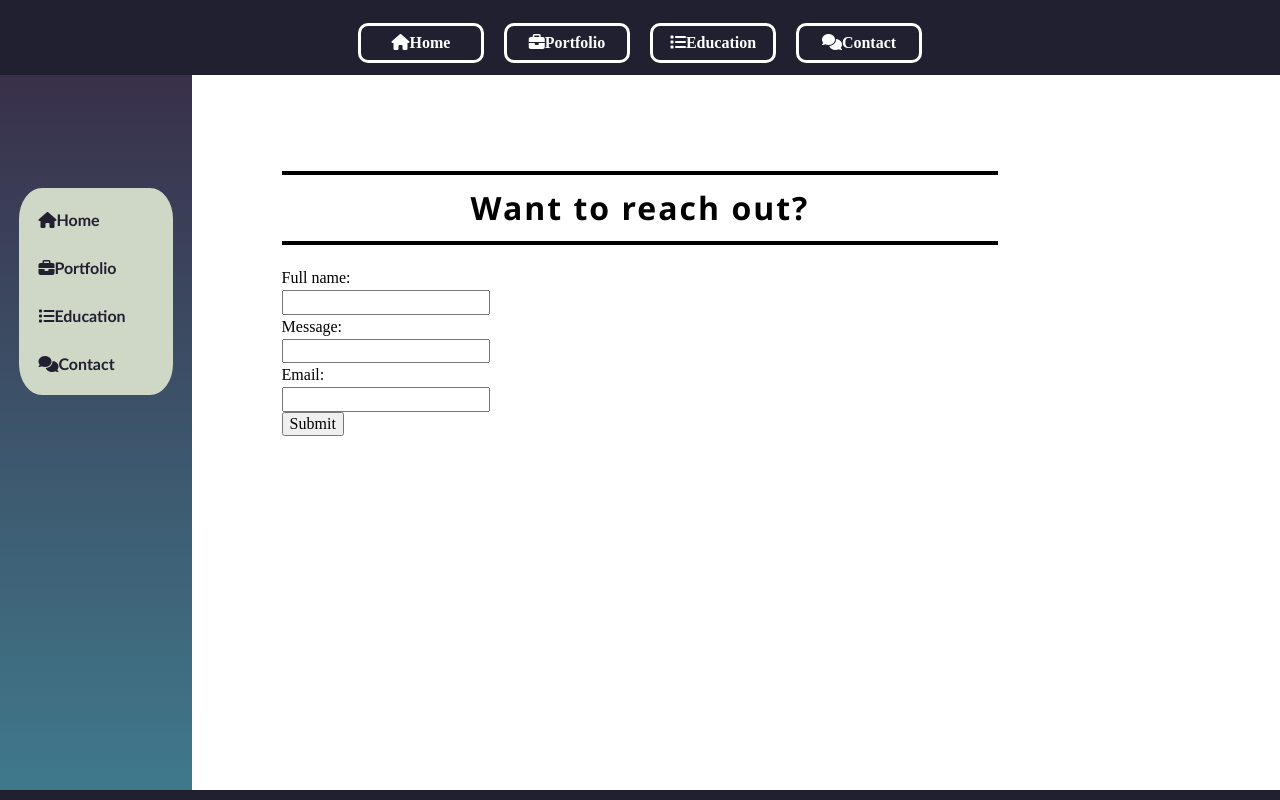
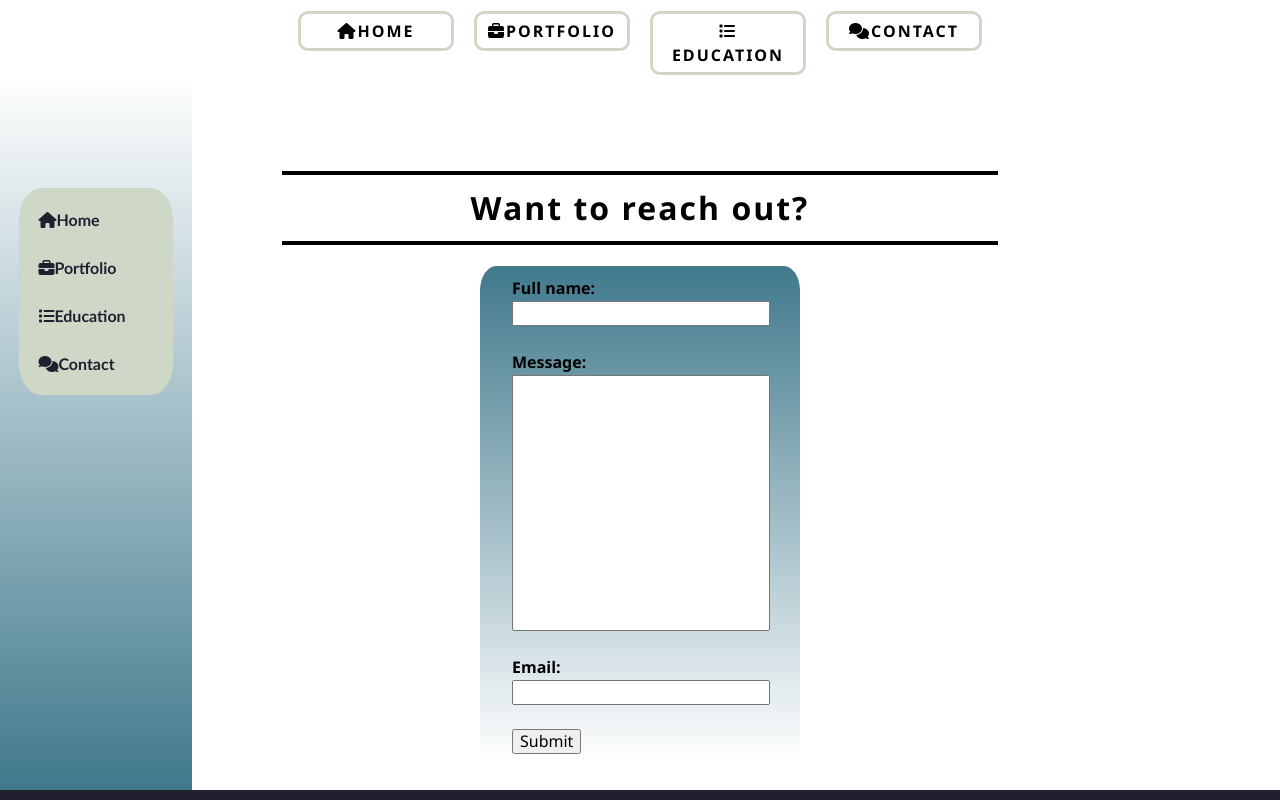
Before and after one commit to Bubbelbad/Bubbelbad.github.io, a plain HTML site: page contactPage.html in a window 1280 px wide. Shown: the top 800 px of the page. Drawn offline with nearby package versions, Linux system fonts and the light colour scheme.

Commit message:
updated contactPage graphic and some more

```diff
--- a/contactPage.html
+++ b/contactPage.html
@@ -53,19 +53,24 @@
             <main>
                 <h1 class="header1">Want to reach out? </h1>
                 <form id="form">
+                    <div class="container">
                         <div>
                             <label for="fullName">Full name:</label><br>
-                        <input id="fullName" type="text"><br>
+                            <input class="formInput" id="fullName" type="text"><br>
                         </div>
+                        <br>
                         <div>
-                        <label for="message">Message:</label><br>
-                        <input id="message" type="text"><br>
+                            <label  for="message">Message:</label><br>
+                            <input class="formInput" id="message" type="text"><br>
                         </div>
+                        <br>
                         <div>
                             <label for="email">Email:</label><br>
-                        <input id="email" type="text"><br>
+                            <input id="email" type="text" class="formInput"><br>
                         </div>
+                        <br>
                         <button type="submit">Submit</button>
+                    </div>
                 </form>
                 <script>
                     const form = document.getElementById('form');
@@ -82,8 +87,6 @@
                         localStorage.setItem('full-name', fullNameValue);
                         localStorage.setItem('message', messageValue);
                         localStorage.setItem('email', emailValue);
-
-
                     });
                 </script>
             </main>
--- a/scripts/project.js
+++ b/scripts/project.js
@@ -4,6 +4,7 @@ class Project {
         this.name = name;
         this.description = description;
         this.readme = readme;
+        this.gitHubLink = gitHubLink;
     }
 
     getName() {
@@ -12,6 +13,10 @@ class Project {
 
     getDescription() {
         return this.description;
+    }
+
+    getGitHubLink() {
+        return this.gitHubLink;
     }
 
     setName(name) {
--- a/styles/contactPage.css
+++ b/styles/contactPage.css
@@ -4,5 +4,30 @@
     margin-top: 20px;
     margin-bottom: 20px;
     font-size: 16px;
-    margin-left: 10%;
+    font-weight: bold;
 }
+
+#message {
+    height: 250px;
+}
+
+.container {
+    border: 2px;
+    border-color: black;
+    background-image: linear-gradient(var(--bg-cerulian-blue), white);
+    border-radius: 5%;
+    padding-top: 10px;
+    padding-bottom: 10px;
+    width: 320px;
+    margin: 0 auto;
+}
+
+
+.formInput {
+    width: 250px;
+}
+
+
+.messageText {
+    height: 200px;
+}
--- a/styles/style.css
+++ b/styles/style.css
@@ -25,6 +25,9 @@ body {
   }
 
   p,
+  label,
+  input,
+  button,
   h1,
   h2,
   h3,
@@ -56,10 +59,11 @@ header
     display: flex;
     justify-content: center;
     align-items: center;
-    background-color: var(--bg-black-resin);
+    background-color: white;
     width: 100%;
     height: 75px;
     z-index: 1;
+    position: relative;
 }
 
 header .top-nav {
@@ -67,19 +71,24 @@ header .top-nav {
     margin-left: 20%;
     margin-right: 20%;
     display: flex;
+    position: fixed;
     justify-content: space-between;
+    font-family: 'Segoe UI', Tahoma, Geneva, Verdana, sans-serif;
+    letter-spacing: 2px;
 }
 
 #nav {
-    width: 100px;
+    width: 130px;
     float: left;
-    color: white;
+    color: black;
     text-align: center;
     padding-top: 20px;
-    border: 3px solid white;
+    border: 3px solid var(--text-ash-gray);
+    background-color: white;
     padding: 5px 10px;
     margin: 10px;
     border-radius: 10px;
+    text-transform: uppercase;
 }
 
 .grid-container {
@@ -99,7 +108,7 @@ aside
 }
 
 .aside-left {
-    background-image: linear-gradient( var(--bg-english-violet), var(--bg-cerulian-blue));
+    background-image: linear-gradient( white, var(--bg-cerulian-blue));
 }
 
 .navigation {
```
Also changed, not shown: portfolioPage.html (+3 -0 lines), scripts/contactPage.js (added, +16 -0 lines). Lines whose indentation alone changed are shown as unchanged.
